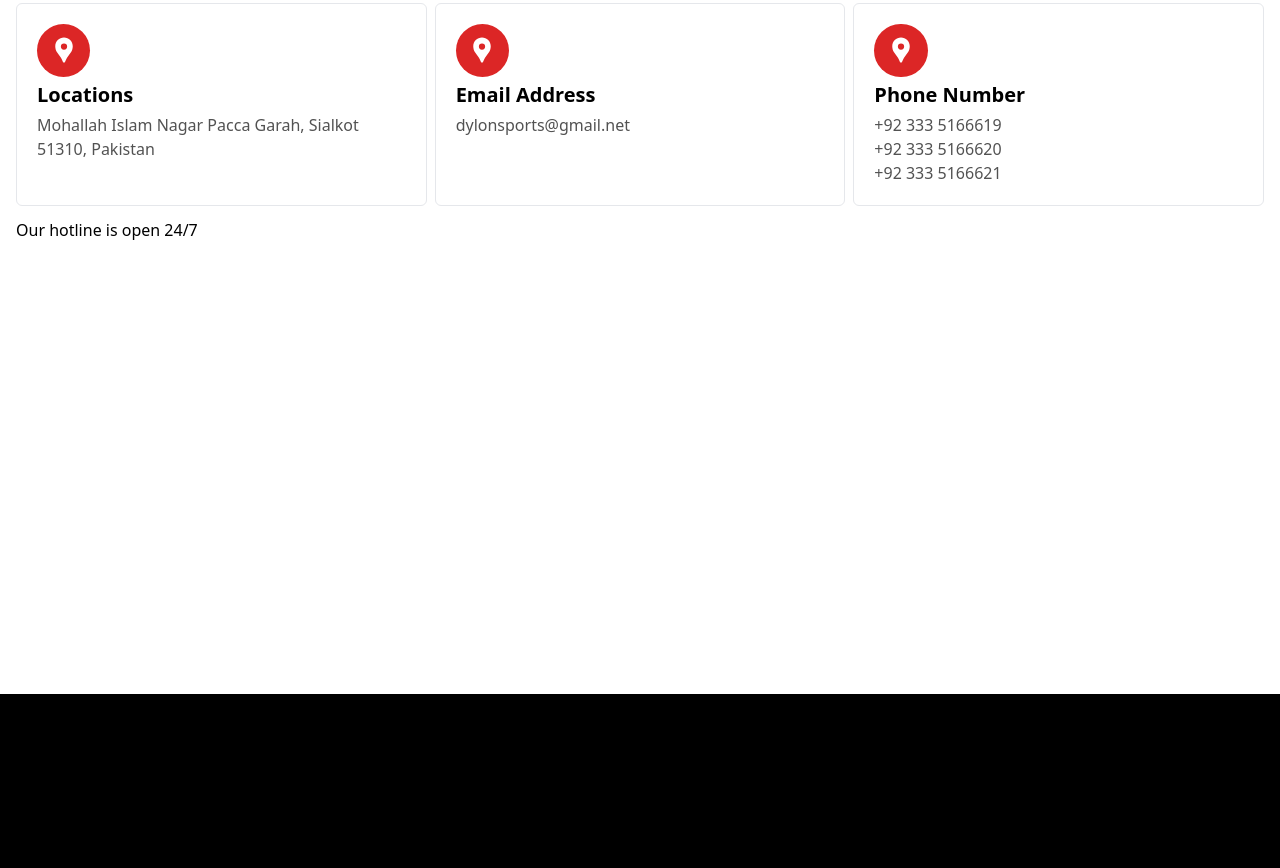
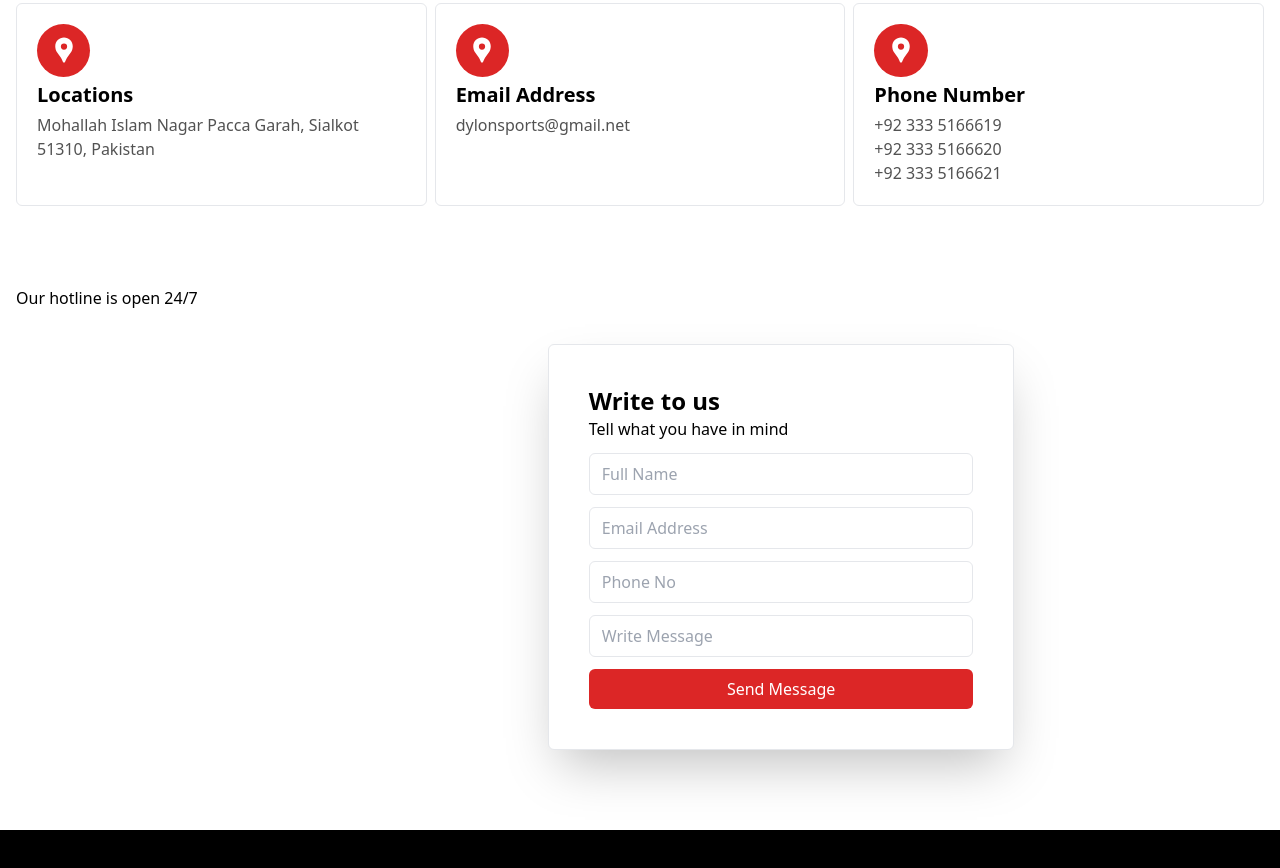
Before and after one commit to solutionave/dylonsports, a Gatsby site: page /contactus in a window 1280 px wide. Shown: the part 582-1450 px from the top of the page. Built offline with nearby package versions, Linux system fonts and the light colour scheme; Gatsby itself is replaced by a stand-in of ours.

Commit message:
contact form

```diff
--- a/src/pages/contactus.tsx
+++ b/src/pages/contactus.tsx
@@ -70,7 +70,7 @@ const ContactUsPage = () => {
               </div>
             </div>
           </div>
-          <div className="my-3">Our hotline is open 24/7</div>
+          <div className="my-20">Our hotline is open 24/7</div>
         </Container>
         <div className="h-[50vh] w-full relative">
           <GoogleMapReact
@@ -80,6 +80,47 @@ const ContactUsPage = () => {
           >
             <MapMarker lat={59.955413} lng={30.337844} text="My Marker" />
           </GoogleMapReact>
+          <form
+            className={clsx([
+              "bg-white flex flex-col absolute p-10 min-w-[350pt] gap-3",
+              "absolute bottom-10 right-[20%] shadow-2xl border",
+              "rounded-md",
+            ])}
+          >
+            <div>
+              <div className="text-2xl font-semibold">Write to us</div>
+              <div>Tell what you have in mind</div>
+            </div>
+            <input
+              className="border px-3 py-2 rounded-md w-full"
+              type="text"
+              placeholder="Full Name"
+            />
+            <input
+              className="border px-3 py-2 rounded-md w-full"
+              type="text"
+              placeholder="Email Address"
+            />
+            <input
+              className="border px-3 py-2 rounded-md w-full"
+              type="text"
+              placeholder="Phone No"
+            />
+            <input
+              className="border px-3 py-2 rounded-md w-full"
+              type="text"
+              placeholder="Write Message"
+            />
+            <button
+              type="submit"
+              className={clsx([
+                "bg-red-600 text-white border-0 py-2 rounded-md",
+                "hover:bg-opacity-80 transition-all duration-300",
+              ])}
+            >
+              Send Message
+            </button>
+          </form>
         </div>
       </div>
     </PageLayout>
```
